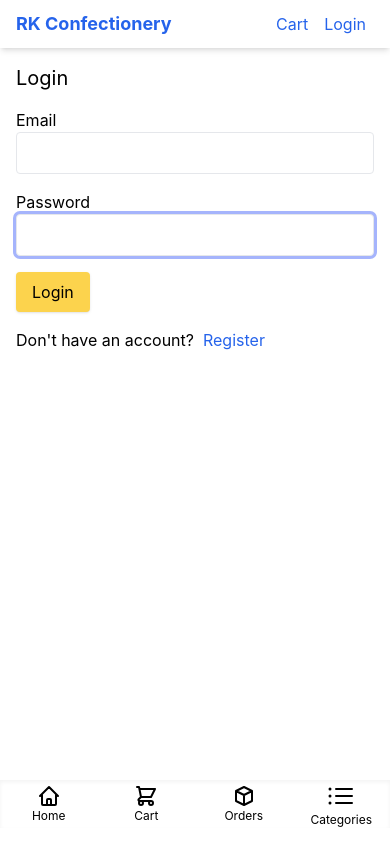
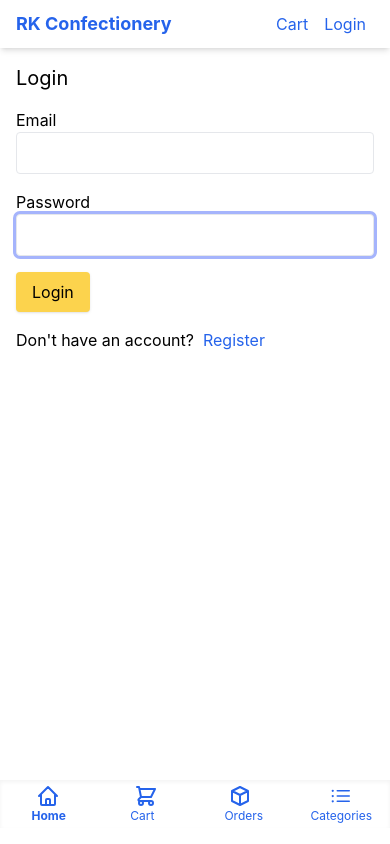
Before and after one commit to vansh-arora18/rk, a Next.js app: page /login in a window 390 px wide. Built offline with nearby package versions, Linux system fonts and the light colour scheme; no server answers.

Commit message:
bottom update

```diff
--- a/components/Layout.js
+++ b/components/Layout.js
@@ -15,10 +15,6 @@ import {
   ViewColumnsIcon,
   BarsArrowDownIcon,
 } from "@heroicons/react/outline";
-
-
-
-
 
 export default function Layout({ title, children }) {
   const { status, data: session } = useSession();
@@ -116,18 +112,37 @@ export default function Layout({ title, children }) {
         <main className="container m-auto mt-4 px-4">{children}</main>
         <div className="md:invisible flex flex-nowrap content-evenly justify-between sticky bg-white bottom-0  h-12 shadow-inner my-4">
           <div className="basis-1/3 flex  flex-col justify-items-center items-center  align-center justify-center">
+            <Link href="/">
+              <a className="text-lg font-bold ">
                 <HomeIcon class="w-8 h-6 text-grey-100" />
                 <p className="text-xs text-grey-200">Home</p>
+              </a>
+            </Link>
           </div>
           <div className="basis-1/3 flex  flex-col justify-items-center items-center  align-center justify-center">
+            <Link href="/cart">
+              <a className="p-2">
                 <ShoppingCartIcon className="w-8 h-6 text-grey-600" />
                 <p className="text-xs text-grey-600">Cart</p>
+                {cartItemsCount > 0 && (
+                  <span className="ml-1 rounded-full bg-red-600 px-2 py-1 text-xs font-bold text-white">
+                    {cartItemsCount}
+                  </span>
+                )}
+              </a>
+            </Link>
           </div>
           <div className="basis-1/3 flex  flex-col justify-items-center items-center  align-center justify-center">
+            <Link href="/order-history">
+              <a>
                 <CubeIcon className="w-8 h-6 text-grey-600" />
                 <p className="text-xs text-grey-600">Orders</p>
+              </a>
+            </Link>
           </div>
-          <div className="basis-1/3 flex  flex-col justify-items-center items-center  align-center justify-center">
+
+          <Link href="/#category">
+            <a className="basis-1/3 flex  flex-col justify-items-center items-center  align-center justify-center">
               <svg
                 fill="none"
                 stroke="currentColor"
@@ -135,6 +150,7 @@ export default function Layout({ title, children }) {
                 viewBox="0 0 24 24"
                 xmlns="http://www.w3.org/2000/svg"
                 aria-hidden="true"
+                className="w-10 h-6 font-bold"
               >
                 <path
                   stroke-linecap="round"
@@ -143,7 +159,8 @@ export default function Layout({ title, children }) {
                 ></path>
               </svg>
               <p className="text-xs text-grey-600">Categories</p>
-          </div>
+            </a>
+          </Link>
         </div>
       </div>
     </>
--- a/pages/index.js
+++ b/pages/index.js
@@ -57,7 +57,10 @@ export default function Home({ products, featuredProducts }) {
       </Carousel>
       <div>
         <h1 className="text-bold">Shop By Categories</h1>
-        <div className="grid grid-cols-3 gap-1 md:grid-cols-5 lg:grid-cols-10 mt-4">
+        <div
+          id="category"
+          className="grid grid-cols-3 gap-1 md:grid-cols-5 lg:grid-cols-10 mt-4"
+        >
           {categories.map((category) => {
             return (
               <>
```
Lines whose indentation alone changed are shown as unchanged.
